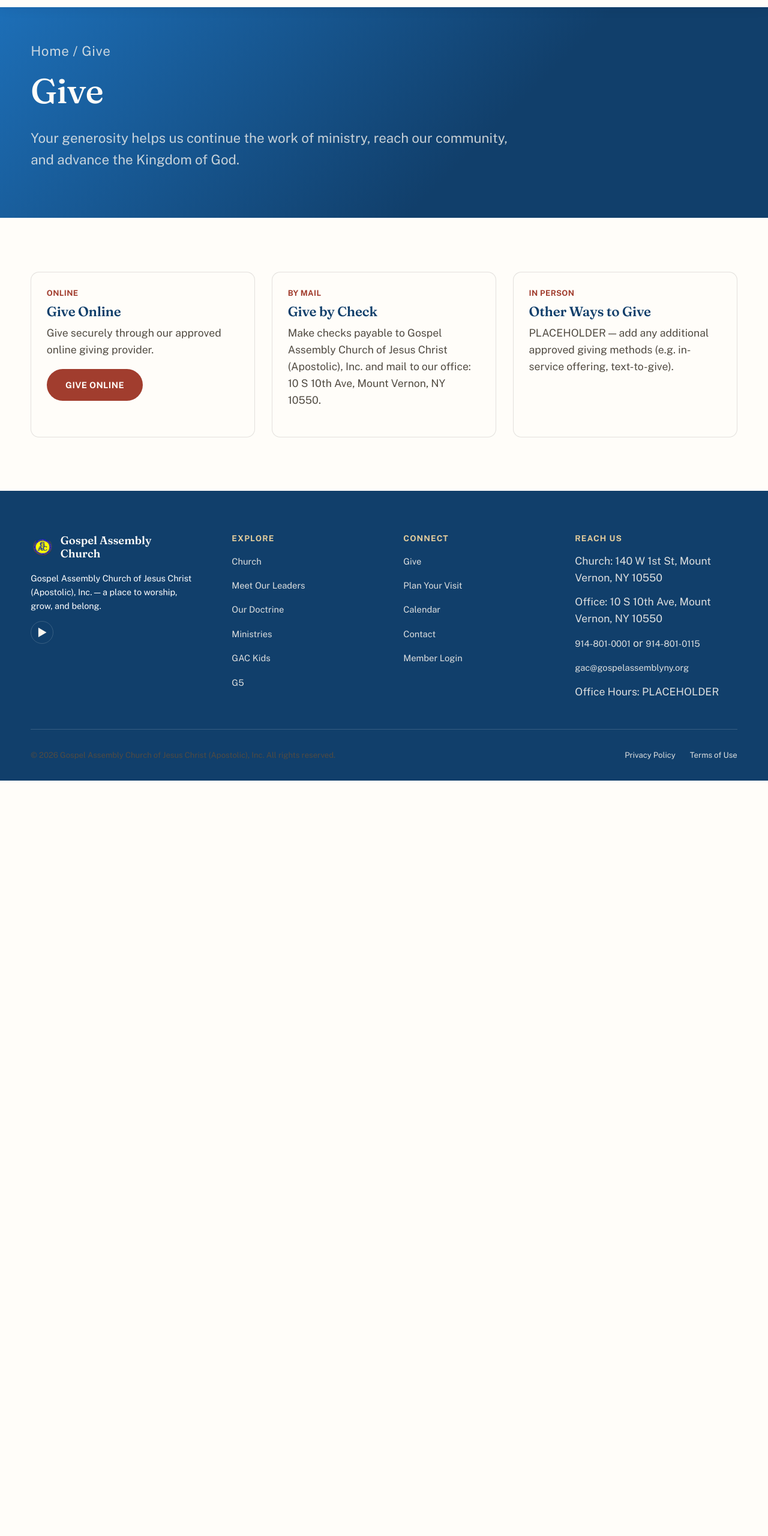
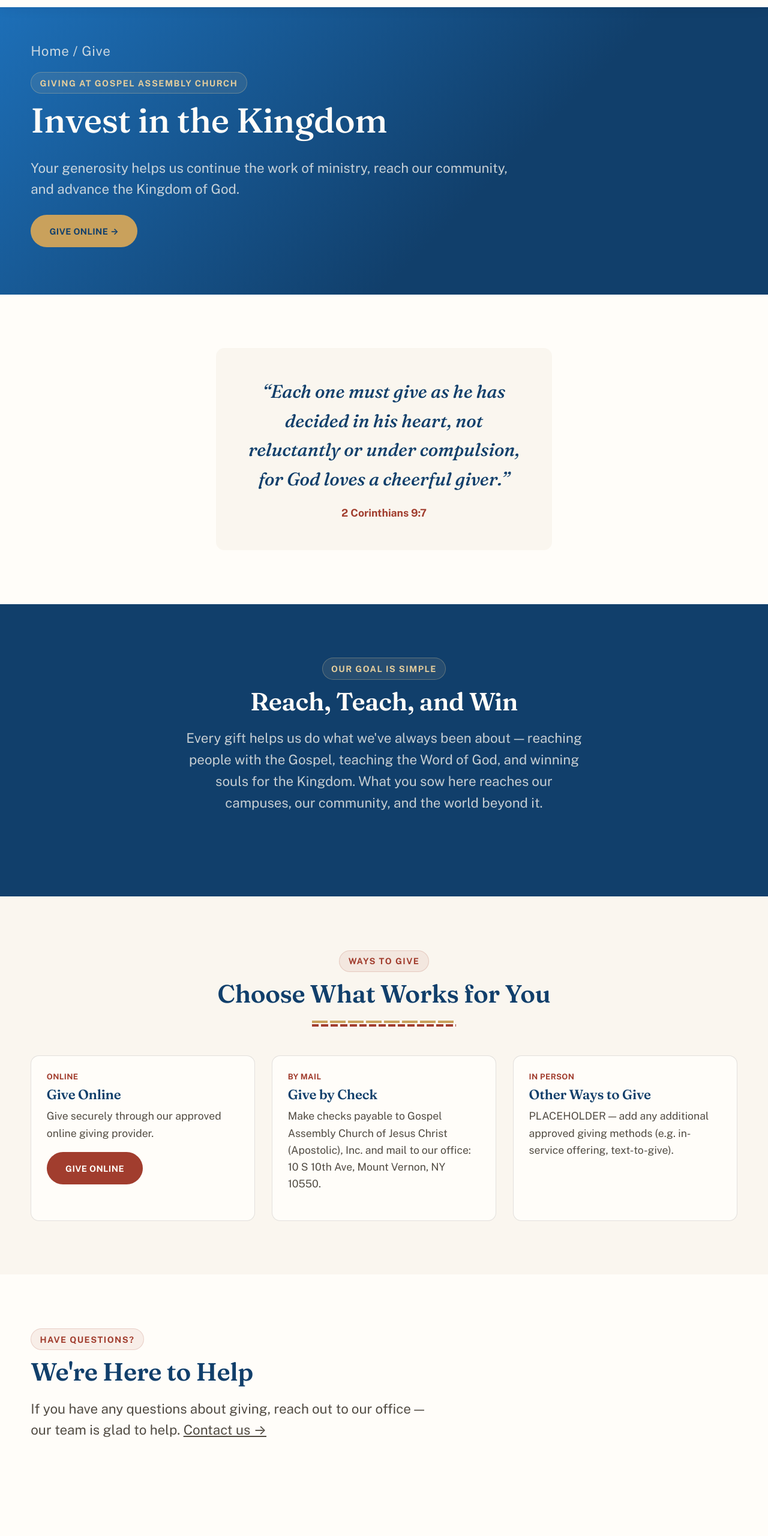
Before and after one commit to kishonhamilton/gac-website, a plain HTML site: page give.html in a window 1280 px wide. Shown: the part 80-2640 px from the top of the page at 60% size. Before the commit the page ends 1381 px from the top, so only its background shows below. Drawn offline with nearby package versions, Linux system fonts and the light colour scheme.

Commit message:
Redesign Give page; fix sitewide eyebrow pill font-size bug
Restructure the Give page around a hero CTA, a scripture anchor,
a mission section tying into the church's own "Reach, Teach and Win"
motto, the existing ways-to-give cards, an FAQ pointer to Contact,
and a closing CTA band -- inspired by truth-chapel.com/give's flow,
built entirely with the site's own design system and real content.

Also fix a real bug found along the way: .eyebrow pills inside
.section-head or .page-hero were rendering at paragraph size instead
of pill size, since e.g. ".section-head p { font-size: ... }" had
equal-or-higher CSS specificity than ".eyebrow" itself. This affected
eyebrow pills across most interior pages, not just this one.

Also delete an accidental duplicate leadership photo
(6A616C94-...png, an earlier export of pastor-osburne.jpg) that was
never tracked in git.

Co-Authored-By: Claude Sonnet 5 <noreply@anthropic.com>

```diff
--- a/assets/css/style.css
+++ b/assets/css/style.css
@@ -90,7 +90,11 @@ img { max-width: 100%; display: block; }
   display: inline-block;
   font-family: var(--font-body);
   font-weight: 700;
-  font-size: var(--step--1);
+  /* !important: the badge's own size is intrinsic and must not be
+     overridden by ambient "p { font-size }" rules on whatever section
+     it's dropped into (.page-hero p, .section-head p, etc. all set a
+     larger font-size with equal-or-higher specificity otherwise). */
+  font-size: var(--step--1) !important;
   letter-spacing: 0.1em;
   text-transform: uppercase;
   color: var(--brick-600);
--- a/give.html
+++ b/give.html
@@ -118,20 +118,53 @@
     <section class="page-hero">
       <div class="container">
         <p class="breadcrumb"><a href="index.html">Home</a> / Give</p>
-        <h1>Give</h1>
+        <p class="eyebrow" style="color:var(--gold-300); background:rgba(228,205,156,0.1); border-color:rgba(228,205,156,0.3);">Giving at Gospel Assembly Church</p>
+        <h1>Invest in the Kingdom</h1>
         <p>Your generosity helps us continue the work of ministry, reach our community, and advance the Kingdom of God.</p>
+        <p style="margin-top:1.5rem;">
+          <a class="btn btn-gold" data-give-online href="#" target="_blank" rel="noopener">Give Online &rarr;</a>
+        </p>
       </div>
     </section>
 
     <section class="section">
       <div class="container">
+        <div class="reveal" style="max-width:52ch; margin:0 auto; text-align:center; background:var(--cream-100); border-radius:var(--radius); padding:clamp(2rem, 5vw, 3rem);">
+          <p style="font-family:var(--font-display); font-style:italic; font-size:var(--step-2); color:var(--navy-950); margin-bottom:0.6em;">
+            &ldquo;Each one must give as he has decided in his heart, not reluctantly or under
+            compulsion, for God loves a cheerful giver.&rdquo;
+          </p>
+          <p style="margin:0; font-weight:700; color:var(--brick-600);">2 Corinthians 9:7</p>
+        </div>
+      </div>
+    </section>
+
+    <section class="section section-navy">
+      <div class="container">
+        <div class="section-head">
+          <p class="eyebrow">Our Goal Is Simple</p>
+          <h2>Reach, Teach, and Win</h2>
+          <p>Every gift helps us do what we've always been about &mdash; reaching people with the
+          Gospel, teaching the Word of God, and winning souls for the Kingdom. What you sow here
+          reaches our campuses, our community, and the world beyond it.</p>
+        </div>
+      </div>
+    </section>
+
+    <section class="section section-alt">
+      <div class="container">
+        <div class="section-head">
+          <p class="eyebrow">Ways to Give</p>
+          <h2>Choose What Works for You</h2>
+          <div class="cornerstone-rule"></div>
+        </div>
         <div class="card-grid">
           <div class="card reveal">
             <div class="card-body">
               <span class="card-meta">Online</span>
               <h3>Give Online</h3>
               <p>Give securely through our approved online giving provider.</p>
-              <a class="btn btn-primary" id="giveOnlineLink" href="#" target="_blank" rel="noopener">Give Online</a>
+              <a class="btn btn-primary" data-give-online href="#" target="_blank" rel="noopener">Give Online</a>
             </div>
           </div>
           <div class="card reveal">
@@ -151,15 +184,40 @@
         </div>
       </div>
     </section>
+
+    <section class="section">
+      <div class="container">
+        <div class="section-head align-left">
+          <p class="eyebrow">Have Questions?</p>
+          <h2>We're Here to Help</h2>
+          <p>If you have any questions about giving, reach out to our office &mdash; our team is
+          glad to help. <a href="contact.html">Contact us &rarr;</a></p>
+        </div>
+      </div>
+    </section>
+
+    <section class="section">
+      <div class="container">
+        <div class="cta-band reveal">
+          <h2>Ready to Give?</h2>
+          <p>Thank you for partnering with us in ministry &mdash; your generosity makes a real
+          difference in our church family and community.</p>
+          <div class="cta-actions">
+            <a class="btn btn-gold" data-give-online href="#" target="_blank" rel="noopener">Give Online</a>
+          </div>
+        </div>
+      </div>
+    </section>
   </main>
 
   <script>
     document.addEventListener('gac:content-ready', function (e) {
       var content = e.detail;
       if (!content) return;
-      var link = document.getElementById('giveOnlineLink');
-      if (link && content.giving && content.giving.givingUrl) {
-        link.href = content.giving.givingUrl;
+      if (content.giving && content.giving.givingUrl) {
+        document.querySelectorAll('[data-give-online]').forEach(function (link) {
+          link.href = content.giving.givingUrl;
+        });
       }
       var check = document.getElementById('checkInstructions');
       if (check && content.giving && content.giving.giveByCheckInstructions) {
```
Also changed, not shown: pages/_body_give.html (+63 -5 lines).
